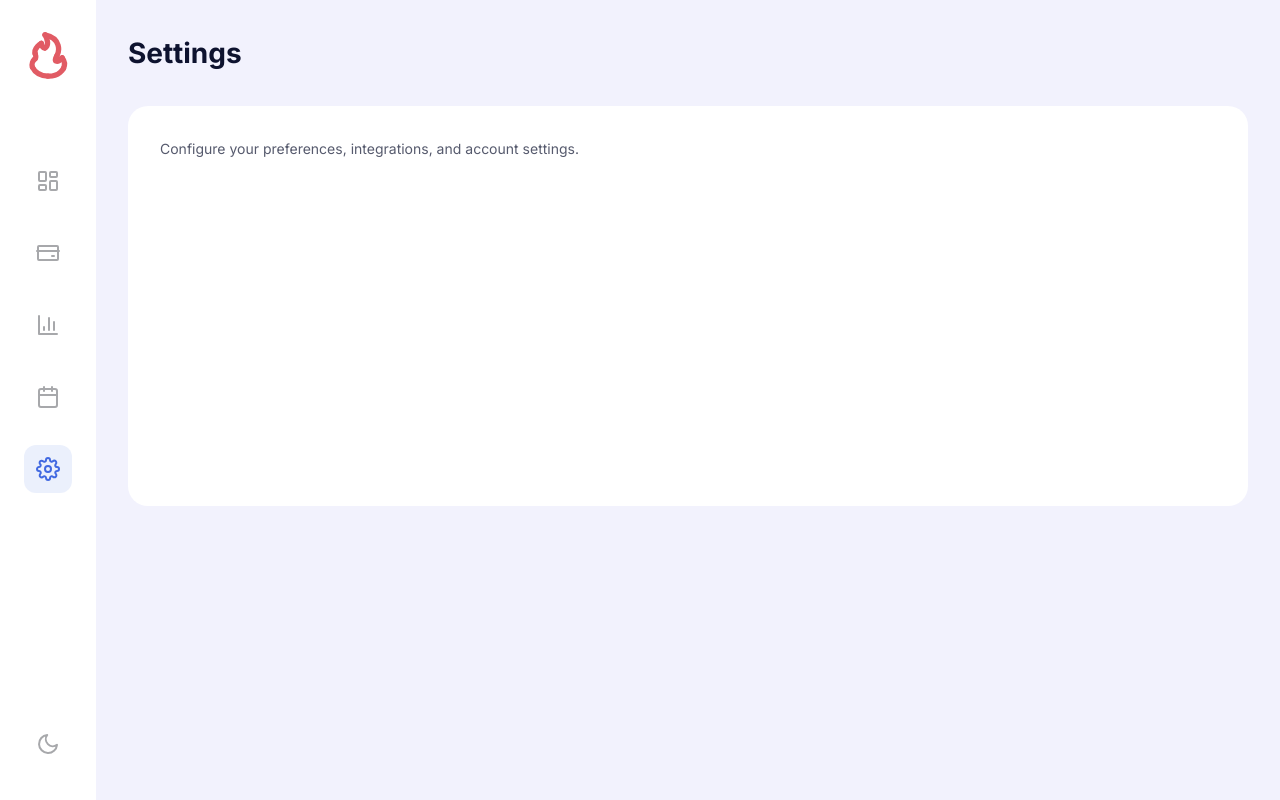
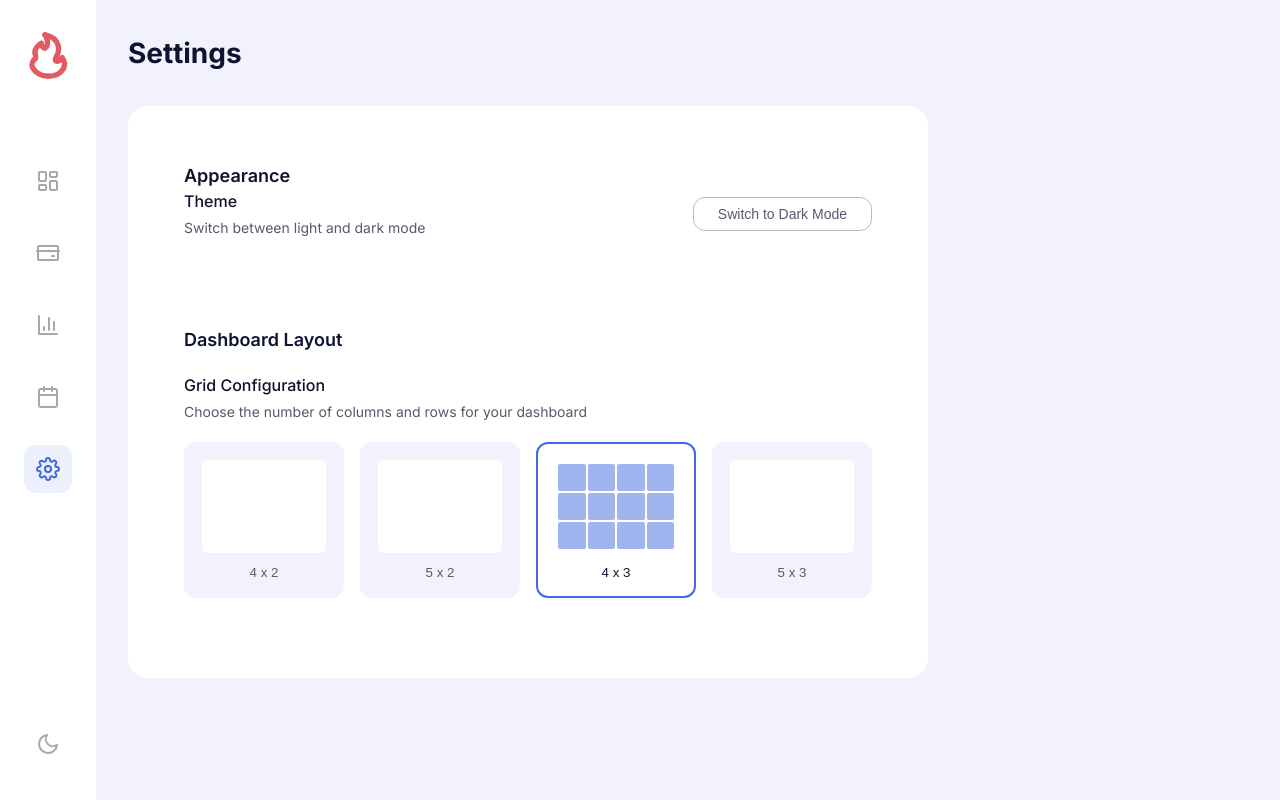
Before and after one commit to kmadsdev/BurnRate, a React (Vite) app in the folder BurnRate/: page /settings in a window 1280 px wide. Built offline with nearby package versions, Linux system fonts and the light colour scheme.

Commit message:
feat(settings-page): adding settings page

```diff
--- a/BurnRate/src/pages/Settings.jsx
+++ b/BurnRate/src/pages/Settings.jsx
@@ -1,15 +1,223 @@
+import React, { useState } from 'react'
+import { useTheme } from '../context/ThemeContext'
+import { useWidgets } from '../context/WidgetContext'
+
+
 function Settings() {
+    const { theme, toggleTheme } = useTheme()
+    const {
+        gridLayout,
+        updateGridLayout,
+        widgets,
+        updateWidgetsList,
+        WIDGET_DEFINITIONS
+    } = useWidgets()
+
+    // Local state for pending changes
+    const [pendingGrid, setPendingGrid] = useState(gridLayout)
+    const [hasChanges, setHasChanges] = useState(false)
+
+    const handleGridSelect = (cols, rows) => {
+        setPendingGrid({ columns: cols, rows })
+        setHasChanges(true)
+    }
+
+    const applyChanges = () => {
+        // Calculate total slots in new grid
+        const totalSlots = pendingGrid.columns * pendingGrid.rows
+
+        let currentSlots = 0
+        const keptWidgets = []
+
+        // Filter widgets that fit
+        for (const widget of widgets) {
+            // Treat placeholders as 1x1
+            const size = widget.isPlaceholder ? '1x1' : widget.size
+            const [w, h] = size.split('x').map(Number)
+            const widgetSlots = w * h
+
+            if (currentSlots + widgetSlots <= totalSlots) {
+                keptWidgets.push(widget)
+                currentSlots += widgetSlots
+            } else {
+                // Widget/Placeholder doesn't fit
+                // If it's a real widget, it naturally goes back to 'available' map because it's not in the active list
+            }
+        }
+
+        // Fill remaining slots with placeholders if expanding
+        while (currentSlots < totalSlots) {
+            keptWidgets.push({
+                id: `empty-${Date.now()}-${Math.random().toString(36).substr(2, 5)}`,
+                size: '1x1',
+                isPlaceholder: true
+            })
+            currentSlots++
+        }
+
+        // 1. Update grid layout
+        updateGridLayout(pendingGrid)
+
+        // 2. Update widgets list
+        updateWidgetsList(keptWidgets)
+
+        setHasChanges(false)
+    }
+
+    const layouts = [
+        { cols: 4, rows: 2, label: '4 x 2' },
+        { cols: 5, rows: 2, label: '5 x 2' },
+        { cols: 4, rows: 3, label: '4 x 3' },
+        { cols: 5, rows: 3, label: '5 x 3' },
+    ]
+
     return (
         <div className="page">
             <header className="dashboard-header">
                 <h1 className="dashboard-title">Settings</h1>
             </header>
 
-            <div className="page-content">
-                <p style={{ color: 'var(--text-secondary)' }}>
-                    Configure your preferences, integrations, and account settings.
-                </p>
+            <div className="page-content" style={{ maxWidth: '800px' }}>
+                <div className="settings-section">
+                    <h2>Appearance</h2>
+                    <div className="setting-item">
+                        <div className="setting-info">
+                            <h3>Theme</h3>
+                            <p>Switch between light and dark mode</p>
+                        </div>
+                        <button
+                            className="btn btn-secondary"
+                            onClick={toggleTheme}
+                        >
+                            {theme === 'dark' ? 'Switch to Light Mode' : 'Switch to Dark Mode'}
+                        </button>
+                    </div>
+                </div>
+
+                <div className="settings-section">
+                    <div className="setting-header">
+                        <h2>Dashboard Layout</h2>
+                        {hasChanges && (
+                            <button
+                                className="btn btn-primary"
+                                onClick={applyChanges}
+                            >
+                                Apply Changes
+                            </button>
+                        )}
+                    </div>
+
+                    <div className="setting-item">
+                        <div className="setting-info">
+                            <h3>Grid Configuration</h3>
+                            <p>Choose the number of columns and rows for your dashboard</p>
+                        </div>
+                    </div>
+
+                    <div className="grid-options">
+                        {layouts.map(layout => (
+                            <button
+                                key={`${layout.cols}x${layout.rows}`}
+                                className={`grid-option ${pendingGrid.columns === layout.cols && pendingGrid.rows === layout.rows
+                                    ? 'active'
+                                    : ''
+                                    }`}
+                                onClick={() => handleGridSelect(layout.cols, layout.rows)}
+                            >
+                                <div className="grid-preview"
+                                    style={{
+                                        gridTemplateColumns: `repeat(${layout.cols}, 1fr)`,
+                                        gridTemplateRows: `repeat(${layout.rows}, 1fr)`
+                                    }}
+                                >
+                                    {Array.from({ length: layout.cols * layout.rows }).map((_, i) => (
+                                        <div key={i} className="grid-preview-cell" />
+                                    ))}
+                                </div>
+                                <span>{layout.label}</span>
+                            </button>
+                        ))}
+                    </div>
+                </div>
             </div>
+
+            <style>{`
+                .settings-section {
+                    background-color: var(--bg-card);
+                    border-radius: 16px;
+                    padding: 24px;
+                    margin-bottom: 24px;
+                }
+                .setting-header {
+                    display: flex;
+                    justify-content: space-between;
+                    align-items: center;
+                    margin-bottom: 20px;
+                }
+                .settings-section h2 {
+                    font-size: 18px;
+                    font-weight: 600;
+                    margin: 0;
+                    color: var(--text-primary);
+                }
+                .setting-item {
+                    display: flex;
+                    justify-content: space-between;
+                    align-items: center;
+                    margin-bottom: 16px;
+                }
+                .setting-info h3 {
+                    font-size: 16px;
+                    font-weight: 500;
+                    margin-bottom: 4px;
+                    color: var(--text-primary);
+                }
+                .setting-info p {
+                    font-size: 14px;
+                    color: var(--text-secondary);
+                }
+                .grid-options {
+                    display: grid;
+                    grid-template-columns: repeat(auto-fill, minmax(140px, 1fr));
+                    gap: 16px;
+                    margin-top: 20px;
+                }
+                .grid-option {
+                    display: flex;
+                    flex-direction: column;
+                    align-items: center;
+                    gap: 12px;
+                    background: var(--bg-primary);
+                    border: 2px solid transparent;
+                    border-radius: 12px;
+                    padding: 16px;
+                    cursor: pointer;
+                    transition: all 0.2s;
+                    color: var(--text-secondary);
+                }
+                .grid-option.active {
+                    border-color: var(--accent-primary);
+                    background-color: var(--bg-hover);
+                    color: var(--text-primary);
+                }
+                .grid-preview {
+                    display: grid;
+                    gap: 2px;
+                    width: 100%;
+                    aspect-ratio: 4/3;
+                    background-color: var(--bg-sidebar);
+                    padding: 4px;
+                    border-radius: 6px;
+                }
+                .grid-preview-cell {
+                    background-color: var(--bg-card);
+                    border-radius: 2px;
+                }
+                .grid-option.active .grid-preview-cell {
+                    background-color: var(--accent-primary);
+                    opacity: 0.5;
+                }
+            `}</style>
         </div>
     )
 }
```
